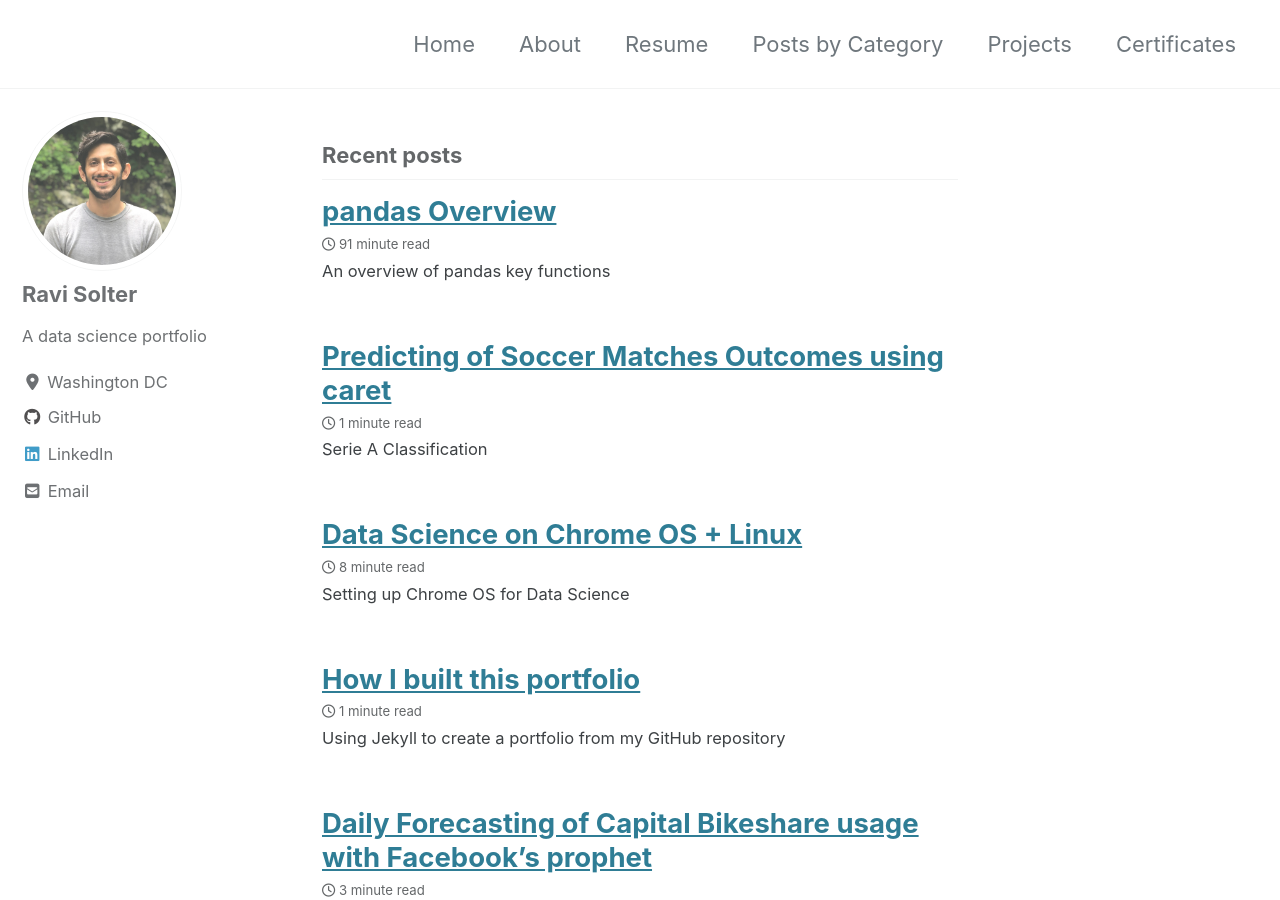
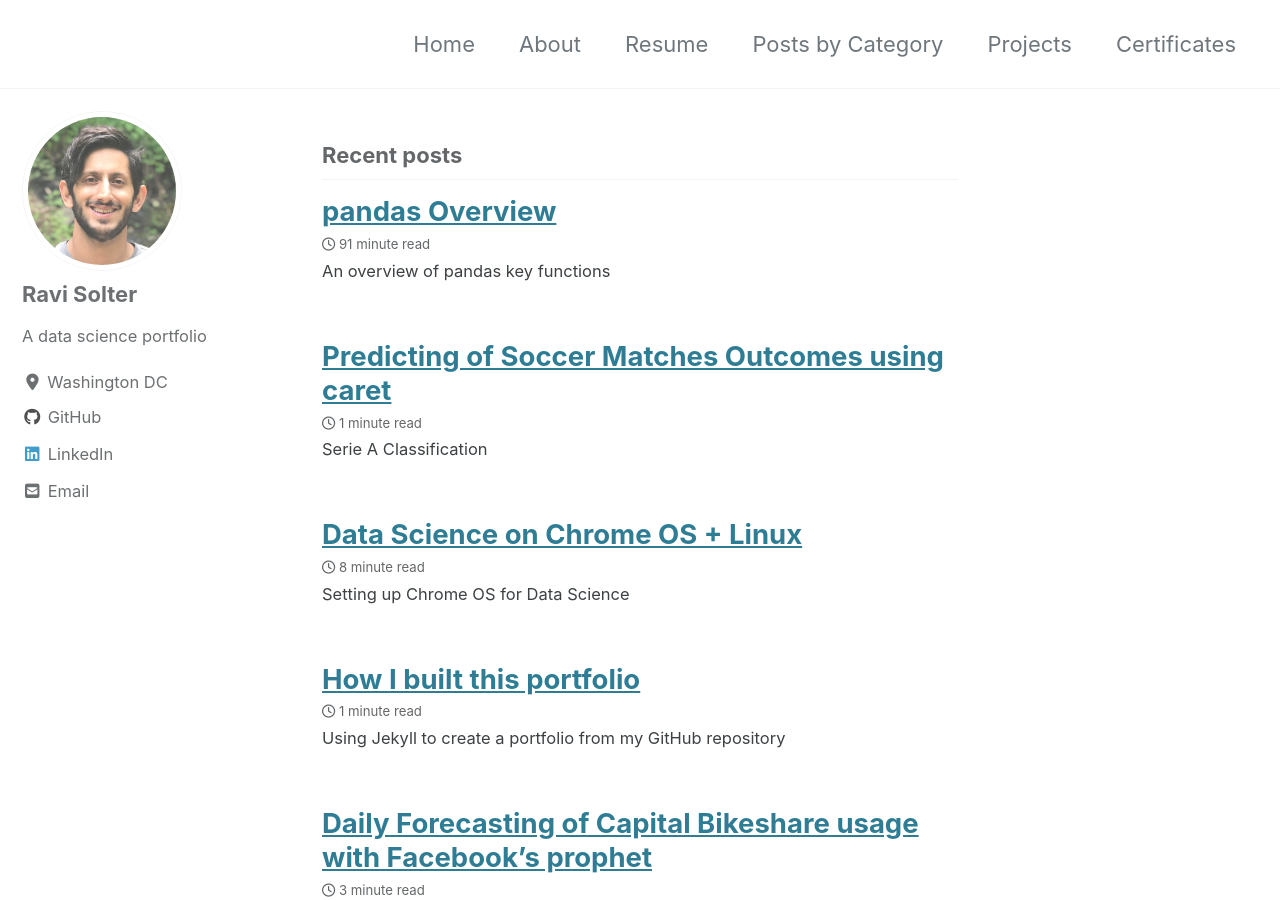
Before and after one commit to rsolter/rsolter.github.io, a Jekyll site: the page built from index.html, in a window 1280 px wide and 900 px high. Built offline with Jekyll 4.4.1, drawn with Linux system fonts in a browser that asks for light colours; cached includes are drawn as plain includes; nearby versions of some CDN libraries; the list of posts is cut into pages by our own code.

Commit message:
updated photo 2nd

```diff
--- a/_config.yml
+++ b/_config.yml
@@ -94,7 +94,7 @@ analytics:
 # Site Author
 author:
   name             : "Ravi Solter"
-  avatar           : "/assets/images/bio-photo2.png"
+  avatar           : "/assets/images/bio-photo3.png"
   bio              : "A data science portfolio"
   location         : "Washington DC"
   email            : ravisolter@gmail.com
--- a/index.html
+++ b/index.html
@@ -3,4 +3,6 @@ title: "Ravi Solter - Portfolio"
 layout: home
 author_profile: true
 paginate: 5
+#header:
+#  image: /assets/images/hirschhorn.jpeg
 ---
```
Also changed, not shown: assets/images/bio-photo3.png (added).
